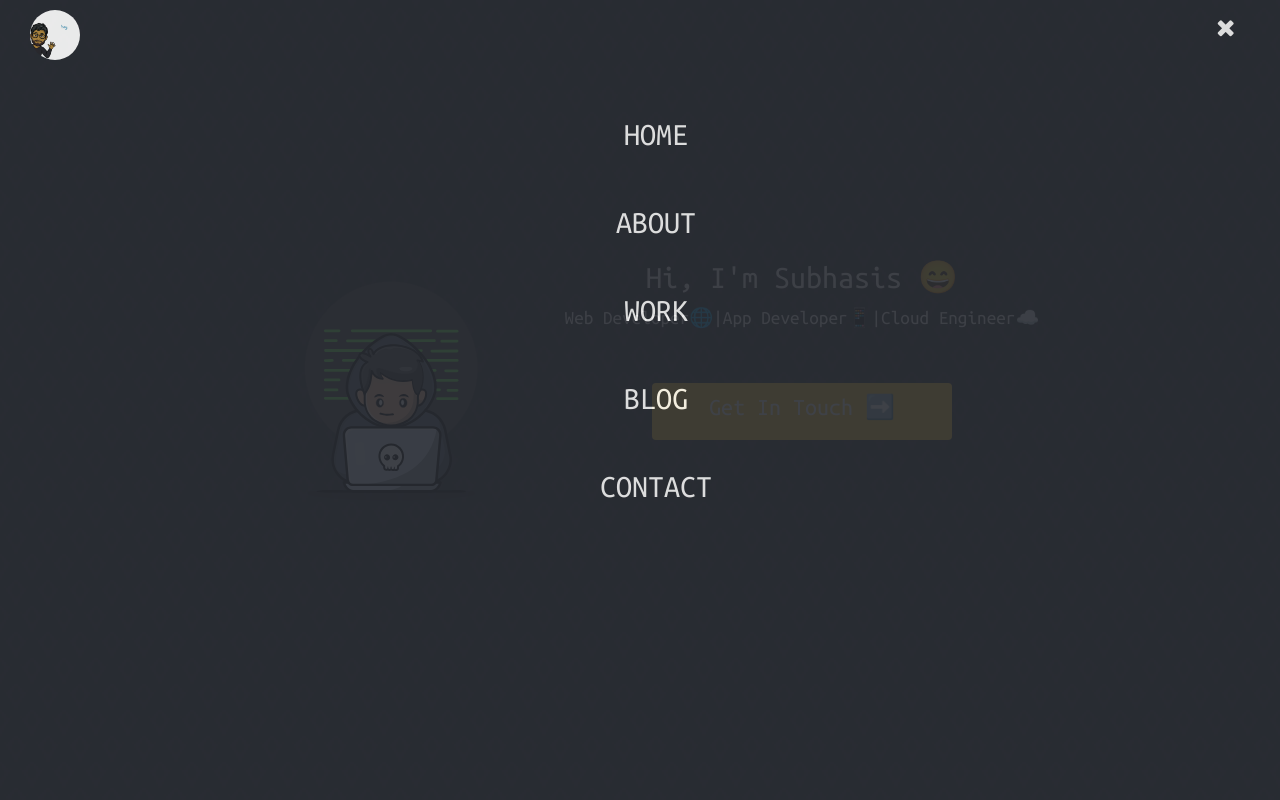
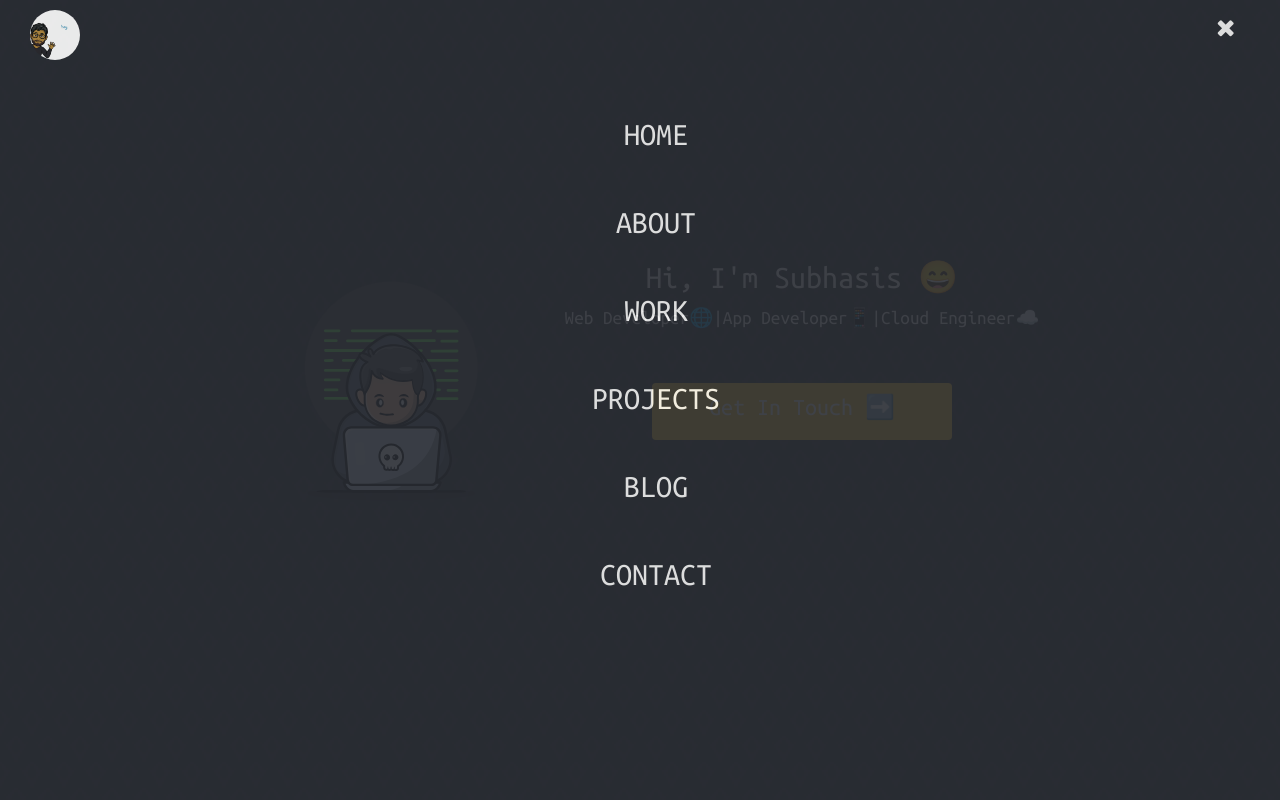
Before and after one commit to inframarauder/portfolio, a Next.js app: page / in a window 1280 px wide. Both pictures are taken after a click on the icon 1224 px from the left and 27 px from the top of the page. Shown: the top 800 px of the page. Built offline with nearby package versions, Linux system fonts and the light colour scheme.

Commit message:
added projects to navbar

```diff
--- a/components/Header.js
+++ b/components/Header.js
@@ -50,11 +50,11 @@ const Header = () => {
 					</a>
 				</li>
 
-				{/* <li className={styles.listItem}>
+				<li className={styles.listItem}>
 					<a href="/#projects" onClick={toggleMenu} className={styles.link}>
 						PROJECTS
 					</a>
-				</li> */}
+				</li>
 				<li className={styles.listItem}>
 					{" "}
 					<a
```
